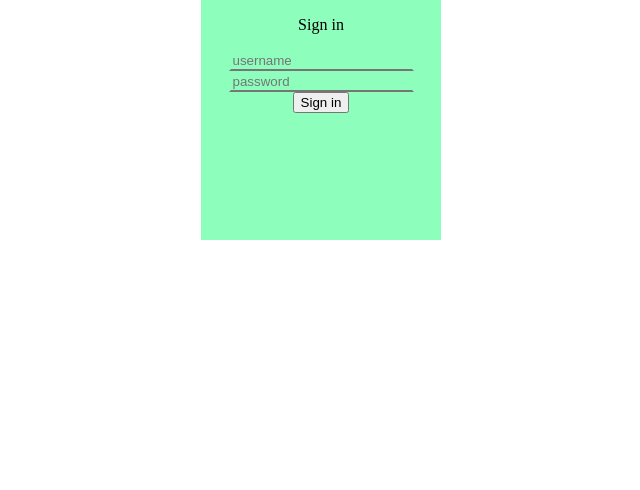
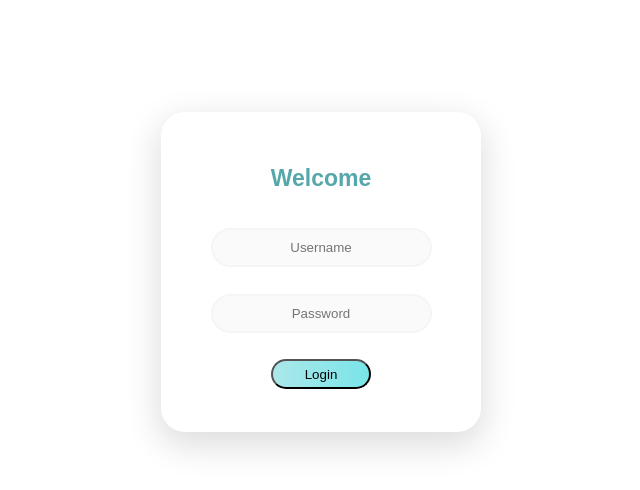
Before and after one commit to milkcrow/Javier-Cebrian-login-ui-with-flexbox, a plain HTML site: page index.html in a window 1280 px wide. Shown: the whole page, without its empty margins (319-959 px from the left). Drawn offline with Linux system fonts and the light colour scheme.

Commit message:
changed login form

```diff
--- a/index.html
+++ b/index.html
@@ -8,11 +8,12 @@
 </head>
 <body>
     <div id = "container">
-        <div id = "card">
-        <p id = "signin">Sign in</p>
-        <input type = "text" id= "username" class ="niceinput" placeholder="username" aria-label="username">
-        <input type = "password" id = "password" class= "niceinput password" placeholder = "password" aria-label="password">
-        <Button>Sign in</Button>
+    <form id = "login-card">
+        <p id = "Welcome">Welcome</p>
+        <input type = "username" id= "username" placeholder="Username" aria-label="username">
+        <input type = "password" id = "password" placeholder = "Password" aria-label="password">
+        <Button id = "button" >Login</Button>
+    </form>
         </div>
     </div>
 </body>
--- a/styles.css
+++ b/styles.css
@@ -1,44 +1,70 @@
-html {
-    margin: 0;
-    padding: 0;
+qbody {
+    font-family: 'Ubuntu', sans-serif;
+    background-color: #F3EBF6;
 }
-body {
-    margin: 0;
-    padding: 0;
-    height: 100 vh;
-    width: 100 vw;
-}
-#container {
+#container{
+    background-color: #FFFFFF;
+    height: 320px;
+    width: 320px;
+    margin: 7em auto;
+    border-radius: 1.5em;
+    box-shadow: 0px 11px 35px 2px rgba(0, 0, 0, 0.14);
     display: flex;
-    width: 100%;
-    height: 100%;
+    flex-direction: column;
     justify-content: center;
     align-items: center;
 }
-#card {
+#Welcome{
+    color: #55a7aa;
+    font-family: 'Ubuntu', sans-serif;
+    font-weight: bold;
+    font-size: 23px;
+}
+#login-card {
     display: flex;
-    min-width: 30vh;
-    max-width: 50vh;
     flex-direction: column;
-    min-height: 30vh;
-    max-height: 50vh;
+    justify-content: center;
     align-items: center;
-    background-color: rgba(5, 253, 108, 0.452)
 }
 #username {
-    margin: lem;
+    margin: 1em;
     border-top-color: transparent;
     border-left-color: transparent;
     border-right-color: transparent;
     background-color: transparent;
+    text-align: center;
+    outline: none;
+    border: none;
+    border-radius: 20px;
+    box-sizing: border-box;
+    border: 2px solid rgba(0, 0, 0, 0.02);
+    background: rgba(136, 126, 126, 0.04);
+    padding: 10px 20px;
 }
 #password {
-    margin: lem;
+    margin: 1em;
     border-top-color: transparent;
     border-left-color: transparent;
     border-right-color: transparent;
     background-color: transparent;
+    text-align: center;
+    outline: none;
+    border: none;
+    border-radius: 20px;
+    box-sizing: border-box;
+    border: 2px solid rgba(0, 0, 0, 0.02);
+    background: rgba(136, 126, 126, 0.04);
+    padding: 10px 20px;
 }
-.signinbutton: focus{
-    outline;
+#button {
+    cursor:pointer;
+    margin: 1em;
+    width: 100px;
+    height: 30px;
+    align-self: center;
+    border-radius: 100px;
+    background: linear-gradient(to right, #ace7e9, #79e5e9);
+    outline : none}
+#button:hover{
+    background:transparent;
 }
```
